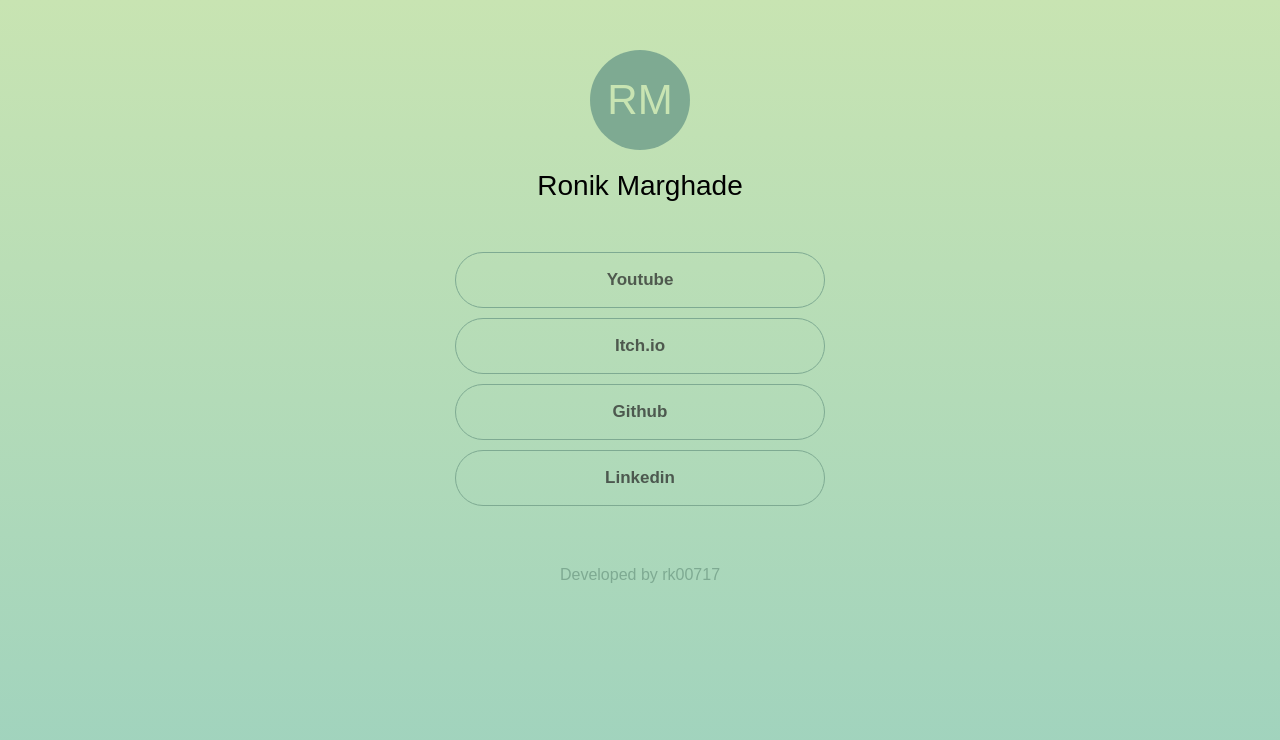
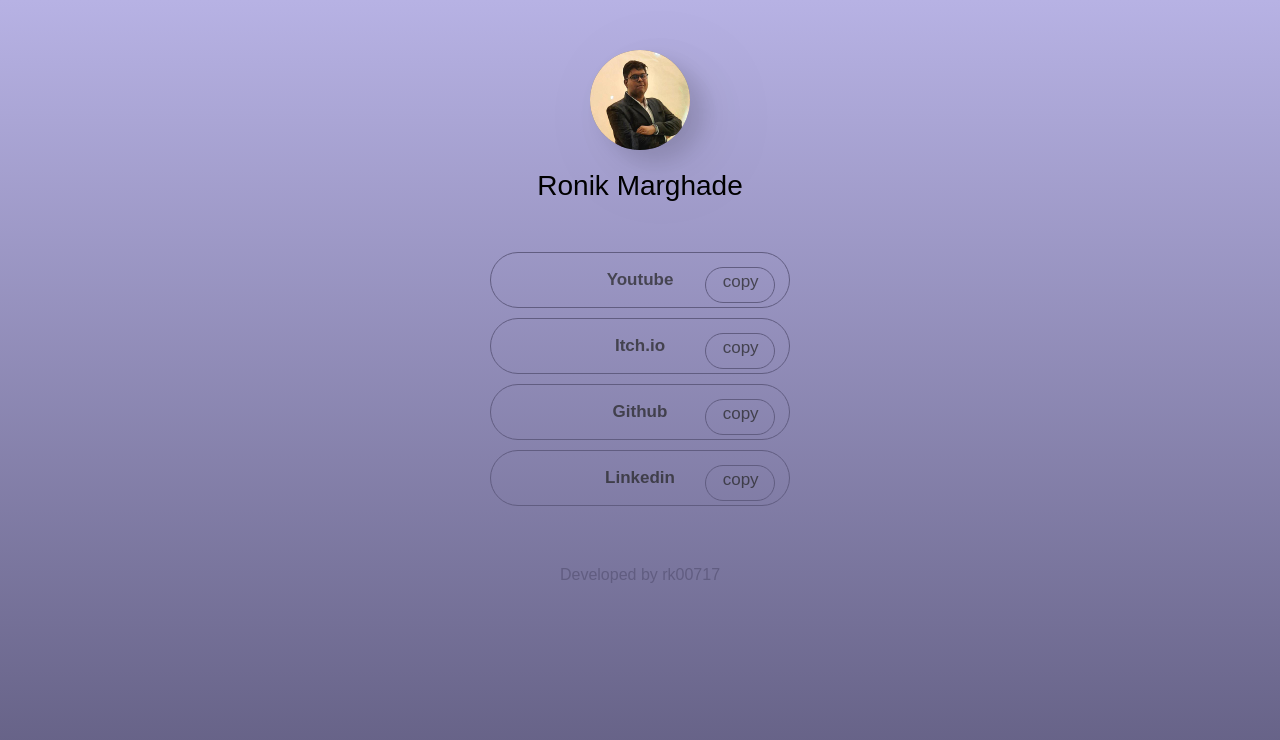
Before and after one commit to rk00717/LinkTraces, a plain HTML site: page index.html in a window 1280 px wide. Drawn offline with Linux system fonts and the light colour scheme; a web font is replaced by a local one.

Commit message:
Added link Copy Feature

```diff
--- a/css/style.css
+++ b/css/style.css
@@ -10,7 +10,7 @@
 
 body{
     min-height: 100vh;
-    background: linear-gradient(0deg, rgba(158,210,190,1) 0%, rgba(200,228,178,1) 100%);
+    background: linear-gradient(0deg, var(--accent_1) 0%, var(--primary) 100%);
     background-repeat: no-repeat;
     background-attachment: fixed;
 }
@@ -51,20 +51,36 @@ body{
     justify-content: center;
     align-items: center;
     font-size: 42px;
+
+    cursor: pointer;
+    overflow: hidden;
+
+    box-shadow:
+    13.6px 10.9px 21.5px rgba(0, 0, 0, 0.11),
+    18.3px 14.8px 52.2px rgba(0, 0, 0, 0.075),
+    21.4px 17.2px 111.9px rgba(0, 0, 0, 0.051),
+    124px 100px 340px rgba(0, 0, 0, 0.045);
 }
 
-.links{
-    text-decoration: none;
-    color: #252525b6;
+.hero_image>img{
+    height: 100px;
+    width: 100px;
+}
+
+.link_container{
+    position: relative;
 }
 
 .link_button{
     margin-bottom: 10px;
     padding: 1em 2em;
+    display: block;
+
+    color: #252525b6;
+    background-color: transparent;
 
     border-radius: 10em;
     border: 1px solid var(--accent_1);
-    /* background-color: var(--secondary); */
     overflow: hidden;
 
     min-width: 300px;
@@ -77,6 +93,35 @@ body{
     text-align: center;
     transition: all 0.3s ease-in-out;
 }
+
+.link_copy_button{
+    padding: 1em 2em;
+    position: absolute;
+    top: .9em;
+    right: .9em;
+
+    color: #252525b6;
+    background-color: transparent;
+
+    border-radius: 10em;
+    border: 1px solid var(--accent_1);
+
+    width: 50px;
+    height: 20px;
+
+    box-shadow: 0 0 0 0 var(--accent_1);
+    font-size: 17px;
+    cursor: pointer;
+    text-align: center;
+}
+
+.link_copy_button::before{
+    content: 'copy';
+    position: absolute;
+    left: 1em;
+    top: .2em;
+}
+
 
 .link_button:hover {
     transform: translateY(-4px) translateX(-2px);
--- a/css/value.css
+++ b/css/value.css
@@ -1,7 +1,12 @@
 :root{
-    --primary: #C8E4B2;
+    /* --primary: #C8E4B2;
     --secondary: #9ED2BE;
     --accent_1: #7EAA92;
     --accent_2: #FFD9B7;
+    --font_color: #fff; */
+    --primary: #b7b2e4;
+    --secondary: #a69ed2;
+    --accent_1: #615d81;
+    --accent_2: #FFD9B7;
     --font_color: #fff;
 }
--- a/index.html
+++ b/index.html
@@ -9,9 +9,9 @@
 <body onload="init_page()">
     <div class="container">
         <div class="hero_card">
-            <div class="hero_image">
-                <!-- <img src="" alt="hero_image"> -->
-                <span>RM</span>
+            <div class="hero_image" onclick="copy_to_clipboard(window.location.href)">
+                <img src="./imgs/hero_image.jpg" alt="hero_image" height=200px width="200px">
+                <!-- <span>RM</span> -->
             </div>
             <div class="hero_name">
                 Ronik Marghade
--- a/js/script.js
+++ b/js/script.js
@@ -1,13 +1,26 @@
 function add_link_trace(title, link){
-    var button = document.createElement("div");
-    button.className = "link_button";
-    button.onclick = function(){
+    var link_container = document.createElement("div");
+    link_container.className = "link_container"
+
+    var link_button = document.createElement("button");
+    link_button.className = "link_button";
+    link_button.onclick = function(){
         window.open(link);
     };
-    button.innerHTML = '<span class="links">'+title+'</span>';
+
+    var copy_button = document.createElement("button");
+    copy_button.className = "link_copy_button";
+    copy_button.onclick = function(){
+        copy_to_clipboard(link);
+    }
+
+    // copy_button.innerHTML = "&#x2398;";
+    link_button.innerHTML = title;
 
     var container = document.getElementById("links_list");
-    container.append(button);
+    link_container.append(link_button);
+    link_container.append(copy_button);
+    container.append(link_container);
 }
 
 function copy_to_clipboard(link){
```
Also changed, not shown: imgs/hero_image.jpg (added).
